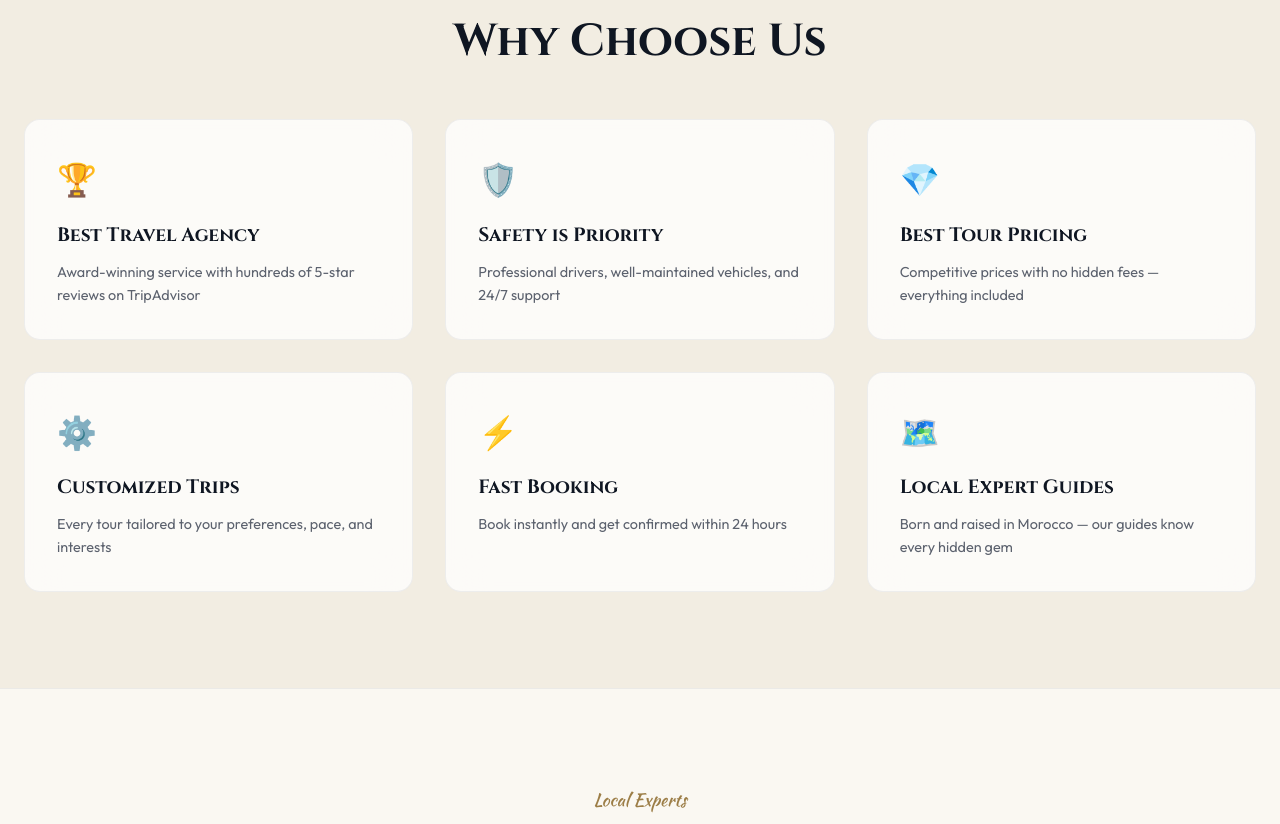
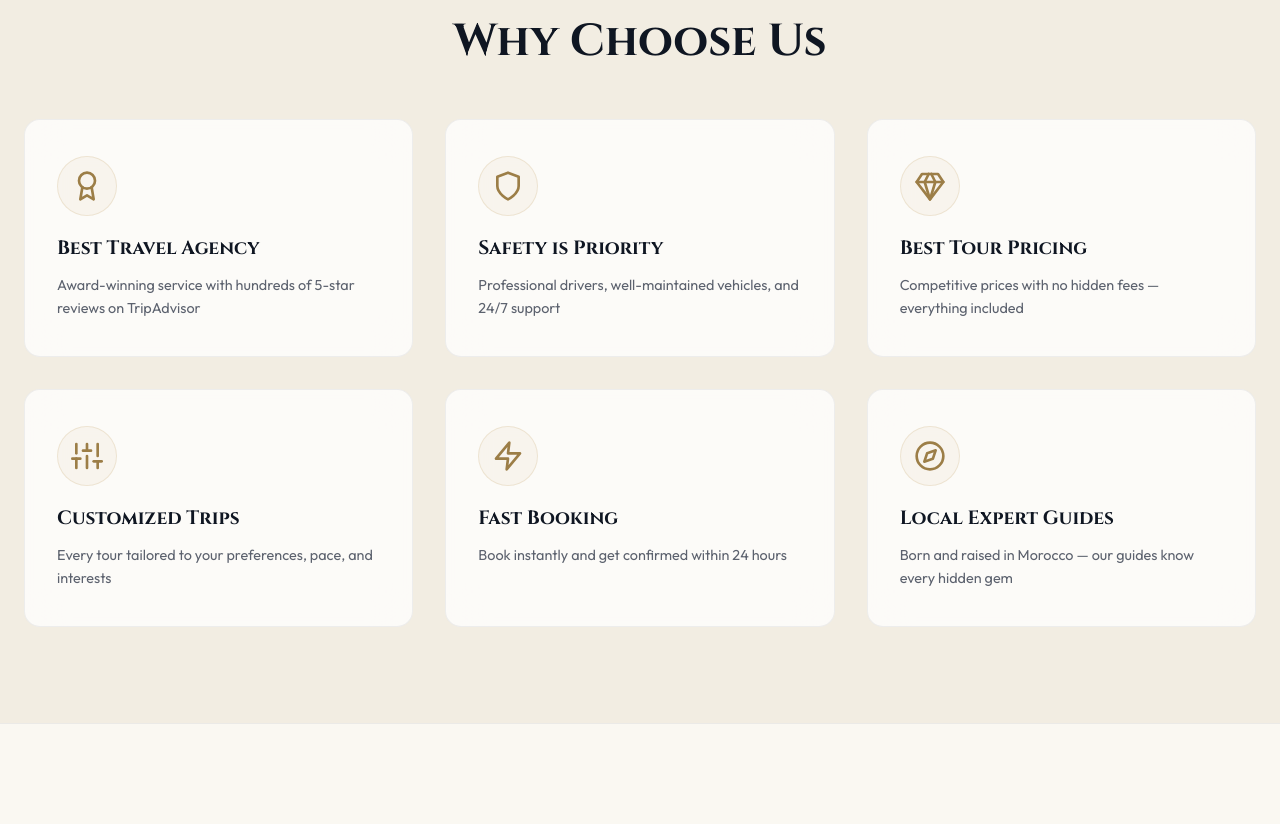
Before and after one commit to NouredineX/morocco-view-travel, a Next.js app: page /en/about in a window 1280 px wide. Shown: the part 1182-2006 px from the top of the page. Built offline with nearby package versions, Linux system fonts and the light colour scheme.

Commit message:
style: replace simple emojis with premium gold SVG outline icons in the Why Choose Us values section on About page

```diff
--- a/src/app/[locale]/about/page.tsx
+++ b/src/app/[locale]/about/page.tsx
@@ -50,15 +50,83 @@ export default function AboutPage() {
           </div>
 
           <div className="grid-3" id="values-grid">
-            {valueKeys.map((key) => (
-              <div className="glass-card" style={{ padding: '2rem', height: '100%' }} key={key} id={`value-card-${key}`}>
-                <div style={{ fontSize: '2rem', marginBottom: '1rem', color: 'var(--color-primary)' }}>
-                  {key === 'agency' ? '🏆' : key === 'safety' ? '🛡️' : key === 'pricing' ? '💎' : key === 'custom' ? '⚙️' : key === 'booking' ? '⚡' : '🗺️'}
+            {valueKeys.map((key) => {
+              const getIcon = (k: string) => {
+                const iconStyle = { color: 'var(--color-primary)', display: 'block' };
+                switch (k) {
+                  case 'agency':
+                    return (
+                      <svg width="32" height="32" viewBox="0 0 24 24" fill="none" stroke="currentColor" strokeWidth="2" strokeLinecap="round" strokeLinejoin="round" style={iconStyle}>
+                        <circle cx="12" cy="8" r="6"/>
+                        <path d="M15.477 12.89L17 22l-5-3-5 3 1.523-9.11"/>
+                      </svg>
+                    );
+                  case 'safety':
+                    return (
+                      <svg width="32" height="32" viewBox="0 0 24 24" fill="none" stroke="currentColor" strokeWidth="2" strokeLinecap="round" strokeLinejoin="round" style={iconStyle}>
+                        <path d="M12 22s8-4 8-10V5l-8-3-8 3v7c0 6 8 10 8 10z"/>
+                      </svg>
+                    );
+                  case 'pricing':
+                    return (
+                      <svg width="32" height="32" viewBox="0 0 24 24" fill="none" stroke="currentColor" strokeWidth="2" strokeLinecap="round" strokeLinejoin="round" style={iconStyle}>
+                        <path d="M6 3h12l4 6-10 13L2 9z"/>
+                        <path d="M11 3 8 9l4 13 4-13-3-6"/>
+                        <path d="M2 9h20"/>
+                      </svg>
+                    );
+                  case 'custom':
+                    return (
+                      <svg width="32" height="32" viewBox="0 0 24 24" fill="none" stroke="currentColor" strokeWidth="2" strokeLinecap="round" strokeLinejoin="round" style={iconStyle}>
+                        <line x1="4" y1="21" x2="4" y2="14"/>
+                        <line x1="4" y1="10" x2="4" y2="3"/>
+                        <line x1="12" y1="21" x2="12" y2="12"/>
+                        <line x1="12" y1="8" x2="12" y2="3"/>
+                        <line x1="20" y1="21" x2="20" y2="16"/>
+                        <line x1="20" y1="12" x2="20" y2="3"/>
+                        <line x1="1" y1="14" x2="7" y2="14"/>
+                        <line x1="9" y1="8" x2="15" y2="8"/>
+                        <line x1="17" y1="16" x2="23" y2="16"/>
+                      </svg>
+                    );
+                  case 'booking':
+                    return (
+                      <svg width="32" height="32" viewBox="0 0 24 24" fill="none" stroke="currentColor" strokeWidth="2" strokeLinecap="round" strokeLinejoin="round" style={iconStyle}>
+                        <path d="M13 2L3 14h9l-1 8 10-12h-9l1-8z"/>
+                      </svg>
+                    );
+                  case 'guides':
+                    return (
+                      <svg width="32" height="32" viewBox="0 0 24 24" fill="none" stroke="currentColor" strokeWidth="2" strokeLinecap="round" strokeLinejoin="round" style={iconStyle}>
+                        <circle cx="12" cy="12" r="10"/>
+                        <polygon points="16.24 7.76 14.12 14.12 7.76 16.24 9.88 9.88 16.24 7.76"/>
+                      </svg>
+                    );
+                  default:
+                    return null;
+                }
+              };
+
+              return (
+                <div className="glass-card" style={{ padding: '2.25rem 2rem', height: '100%', display: 'flex', flexDirection: 'column', transition: 'transform 0.3s ease, border-color 0.3s ease' }} key={key} id={`value-card-${key}`}>
+                  <div style={{
+                    width: '60px',
+                    height: '60px',
+                    borderRadius: '50%',
+                    display: 'flex',
+                    alignItems: 'center',
+                    justifyContent: 'center',
+                    background: 'rgba(197, 168, 110, 0.08)',
+                    border: '1px solid rgba(197, 168, 110, 0.22)',
+                    marginBottom: '1.25rem'
+                  }}>
+                    {getIcon(key)}
+                  </div>
+                  <h3 style={{ fontSize: '1.2rem', marginBottom: '0.8rem', color: 'var(--text-primary)' }}>{t(`about.values.${key}.title`)}</h3>
+                  <p style={{ fontSize: '0.9rem', margin: 0, color: 'var(--text-secondary)', lineHeight: '1.6' }}>{t(`about.values.${key}.desc`)}</p>
                 </div>
-                <h3 style={{ fontSize: '1.2rem', marginBottom: '0.8rem', color: 'var(--text-primary)' }}>{t(`about.values.${key}.title`)}</h3>
-                <p style={{ fontSize: '0.9rem', margin: 0, color: 'var(--text-secondary)', lineHeight: '1.6' }}>{t(`about.values.${key}.desc`)}</p>
-              </div>
-            ))}
+              );
+            })}
           </div>
         </div>
       </section>
```
